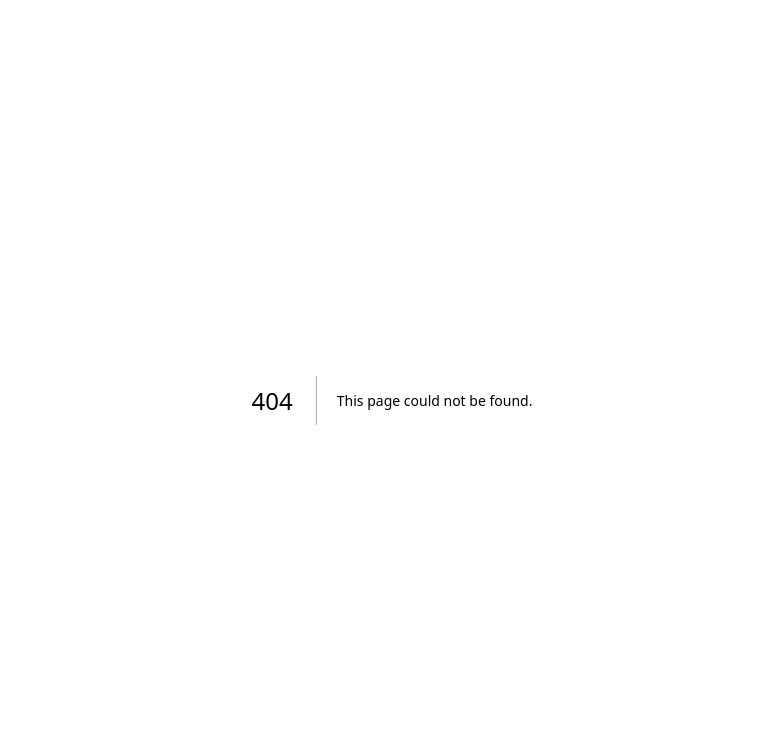
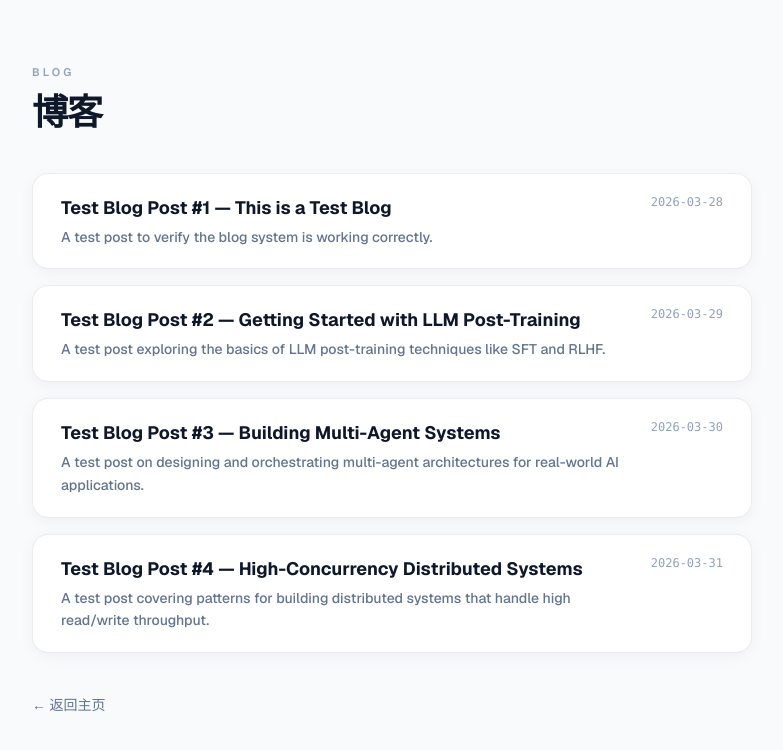
Before and after one commit to muhenan/allen-personal-website, a Next.js app: page /posts in a window 1280 px wide. Before the commit this address had no page. Shown: the top 750 px of the page, without its empty margins (248-1031 px from the left). Built offline with nearby package versions, Linux system fonts and the light colour scheme.

Commit message:
feat(blog): add /posts page and wire up 查看更多 button to navigate there

```diff
--- a/app/components/HomePage.tsx
+++ b/app/components/HomePage.tsx
@@ -598,29 +598,36 @@ export default function HomePage({ posts = [] }: { posts?: PostMeta[] }) {
         {posts.length > 0 && (
           <section id="blog" className="max-w-4xl mx-auto px-8 py-12">
             <SectionHeading label="BLOG" heading="博客" />
-            <div className="flex flex-col gap-4">
-              {posts.map((post) => (
+            <div
+              className="rounded-[2rem] p-7 sm:p-8"
+              style={{
+                background: "#ffffff",
+                border: "1px solid rgba(15,23,42,0.1)",
+                boxShadow: "0 16px 32px rgba(15,23,42,0.04)",
+              }}
+            >
+              <div className="flex flex-col gap-3">
+                {posts.slice(0, 3).map((post) => (
                   <Link
                     key={post.slug}
                     href={`/post/${post.slug}`}
-                  className="group block rounded-2xl px-7 py-5 transition-all hover:scale-[1.01] hover:shadow-lg"
+                    className="group block rounded-xl px-5 py-4 transition-all hover:scale-[1.01]"
                     style={{
-                    background: "#ffffff",
-                    border: "1px solid rgba(15,23,42,0.08)",
-                    boxShadow: "0 4px 16px rgba(15,23,42,0.04)",
+                      background: "#f8fafc",
+                      border: "1px solid rgba(15,23,42,0.07)",
                     }}
                   >
                     <div className="flex items-start justify-between gap-4">
                       <div className="flex-1 min-w-0">
                         <h3
-                        className="text-lg font-bold mb-1 truncate group-hover:text-blue-700 transition-colors"
+                          className="text-base font-bold mb-1 truncate group-hover:text-blue-700 transition-colors"
                           style={{ color: "#0f172a" }}
                         >
                           {post.title}
                         </h3>
                         {post.description && (
                           <p
-                          className="text-sm font-medium leading-relaxed line-clamp-2"
+                            className="text-sm font-medium leading-relaxed line-clamp-1"
                             style={{ color: "#475569" }}
                           >
                             {post.description}
@@ -636,6 +643,20 @@ export default function HomePage({ posts = [] }: { posts?: PostMeta[] }) {
                     </div>
                   </Link>
                 ))}
+              </div>
+              <div className="mt-5 flex justify-center">
+                <Link
+                  href="/posts"
+                  className="rounded-full px-6 py-2 text-sm font-semibold transition-all hover:scale-105 inline-block"
+                  style={{
+                    background: "#f1f5f9",
+                    border: "1px solid rgba(15,23,42,0.1)",
+                    color: "#475569",
+                  }}
+                >
+                  查看更多
+                </Link>
+              </div>
             </div>
           </section>
         )}
--- /dev/null
+++ b/app/posts/page.tsx
@@ -0,0 +1,65 @@
+import Link from "next/link";
+import { getAllPostSlugs, getPostBySlug } from "@/lib/posts";
+
+export const metadata = { title: "博客 — Allen" };
+
+export default function PostsPage() {
+  const posts = getAllPostSlugs().map((slug) => {
+    const { frontmatter } = getPostBySlug(slug);
+    return { slug, ...frontmatter };
+  });
+
+  return (
+    <main className="max-w-3xl mx-auto px-6 py-16">
+      <header className="mb-10">
+        <p className="mb-3 text-[11px] font-semibold uppercase tracking-[0.28em] text-slate-400">
+          BLOG
+        </p>
+        <h1 className="text-4xl font-bold tracking-tight text-slate-900">博客</h1>
+      </header>
+
+      <div className="flex flex-col gap-4">
+        {posts.map((post) => (
+          <Link
+            key={post.slug}
+            href={`/post/${post.slug}`}
+            className="group block rounded-2xl px-7 py-5 transition-all hover:scale-[1.01] hover:shadow-lg"
+            style={{
+              background: "#ffffff",
+              border: "1px solid rgba(15,23,42,0.08)",
+              boxShadow: "0 4px 16px rgba(15,23,42,0.04)",
+            }}
+          >
+            <div className="flex items-start justify-between gap-4">
+              <div className="flex-1 min-w-0">
+                <h2
+                  className="text-lg font-bold mb-1 truncate group-hover:text-blue-700 transition-colors"
+                  style={{ color: "#0f172a" }}
+                >
+                  {post.title}
+                </h2>
+                {post.description && (
+                  <p className="text-sm font-medium leading-relaxed line-clamp-2 text-slate-500">
+                    {post.description}
+                  </p>
+                )}
+              </div>
+              <time className="flex-shrink-0 text-xs font-mono font-medium text-slate-400">
+                {post.date}
+              </time>
+            </div>
+          </Link>
+        ))}
+      </div>
+
+      <div className="mt-10">
+        <Link
+          href="/"
+          className="text-sm font-medium text-slate-500 hover:text-slate-900 transition-colors"
+        >
+          ← 返回主页
+        </Link>
+      </div>
+    </main>
+  );
+}
```
Lines whose indentation alone changed are shown as unchanged.
